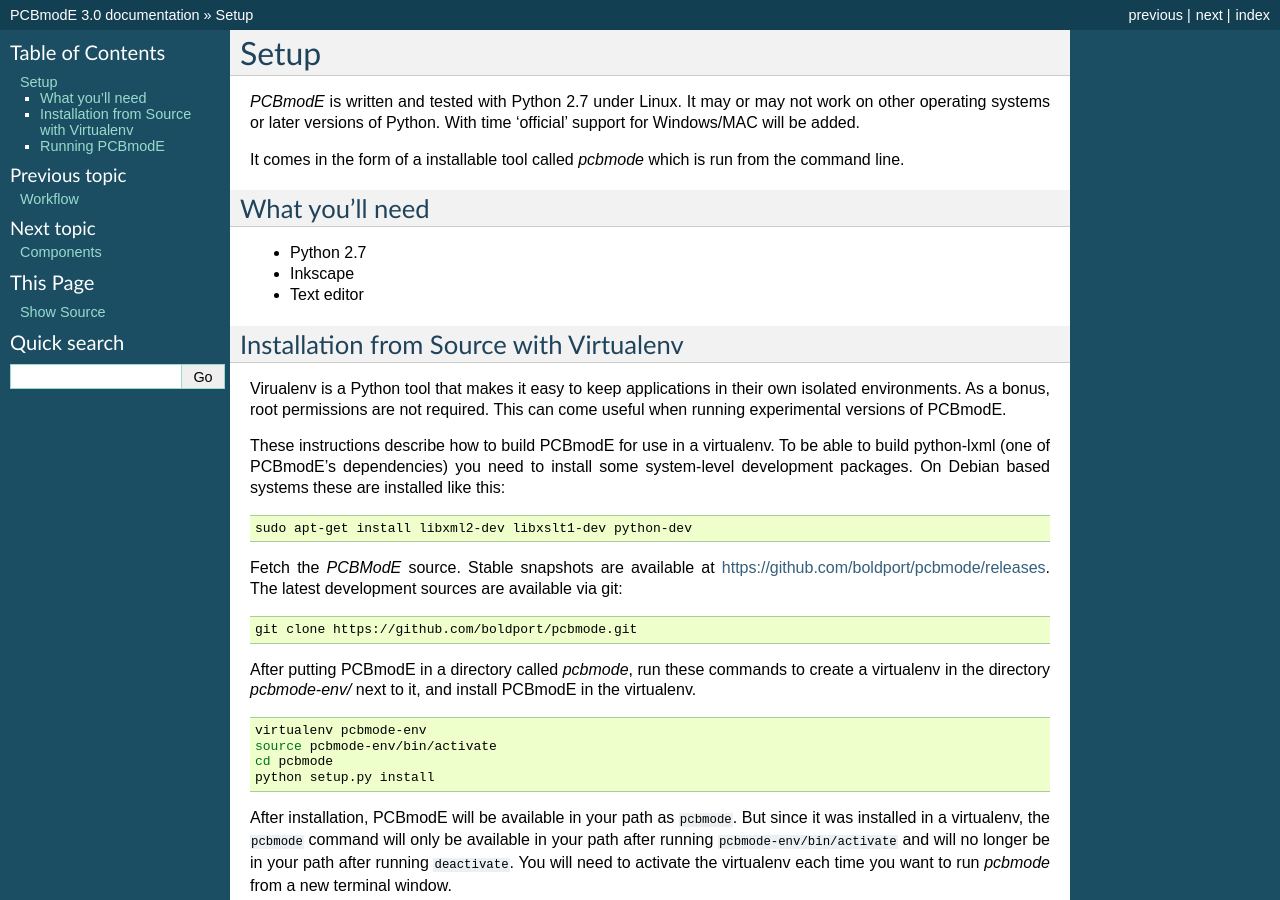
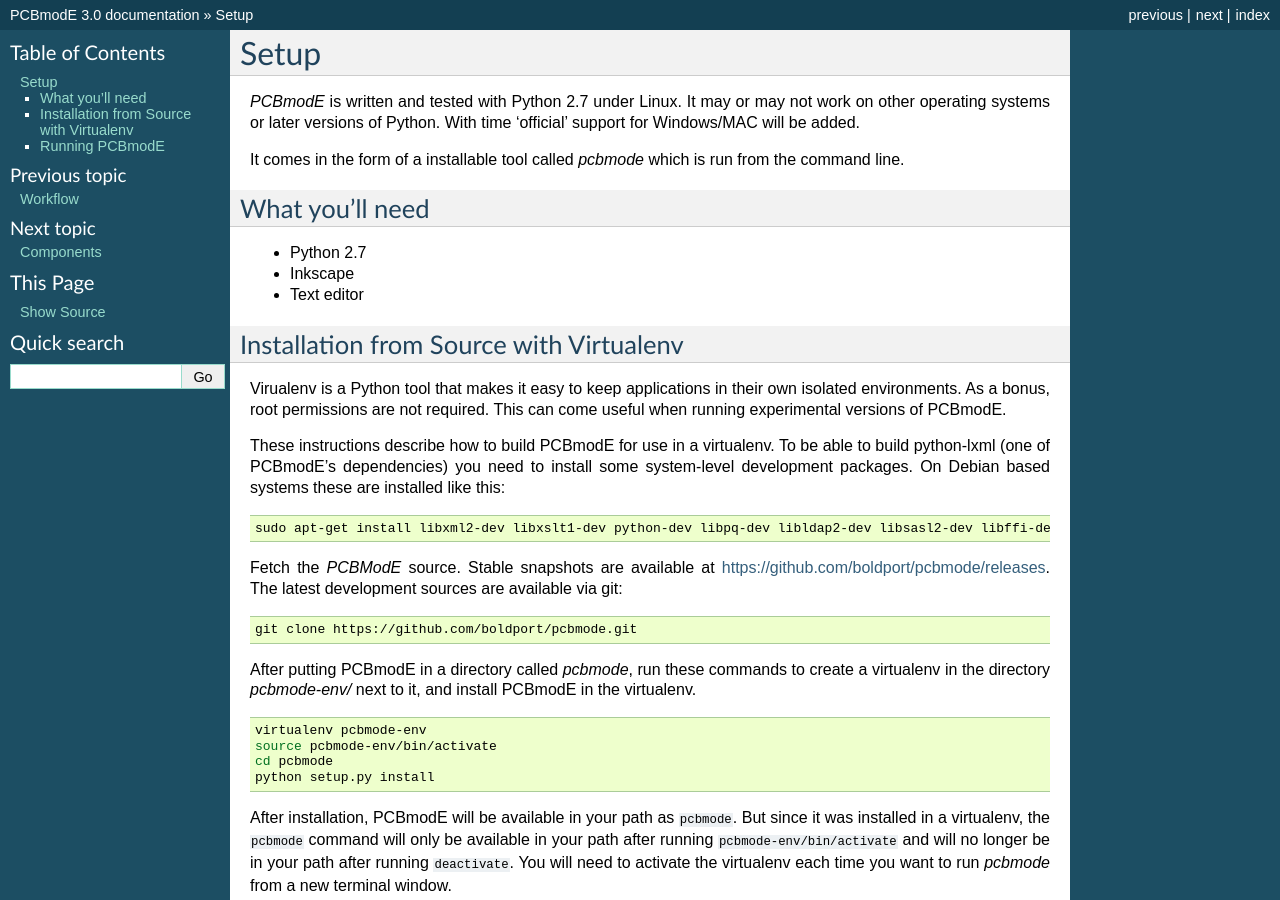
Before and after one commit to boldport/pcbmode, a Sphinx documentation site: the page built from docs/source/setup.rst, in a window 1280 px wide and 900 px high. Built offline with Sphinx 7.4.7, drawn with Linux system fonts in a browser that asks for light colours; pages that are not in the unit, such as notebooks, are missing from menus.

Commit message:
added a few packages Ubuntu(16.4) complained about

```diff
--- a/docs/source/setup.rst
+++ b/docs/source/setup.rst
@@ -29,7 +29,7 @@
 
 .. code-block:: bash
 
-                sudo apt-get install libxml2-dev libxslt1-dev python-dev
+		sudo apt-get install libxml2-dev libxslt1-dev python-dev libpq-dev libldap2-dev libsasl2-dev libffi-dev
 
 Fetch the *PCBModE* source. Stable snapshots are available at
 `https://github.com/boldport/pcbmode/releases
```
